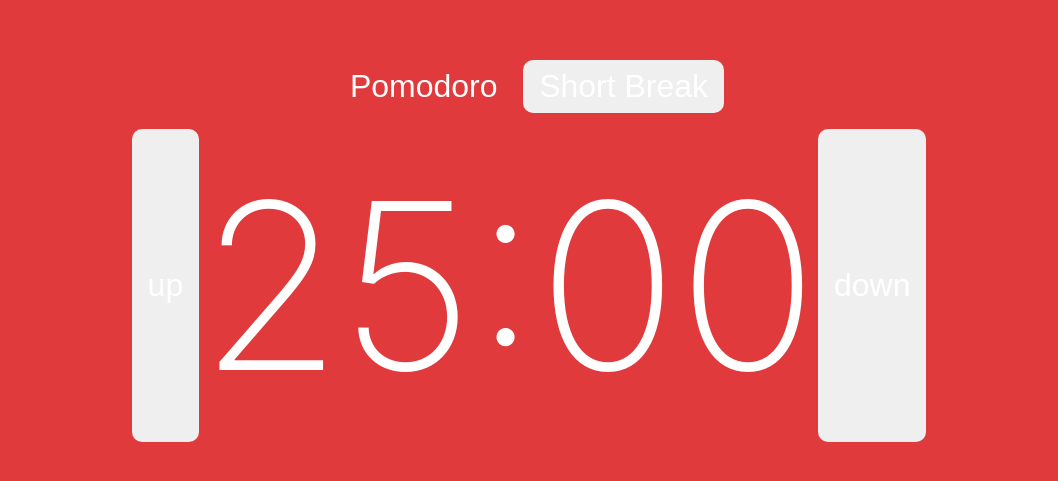
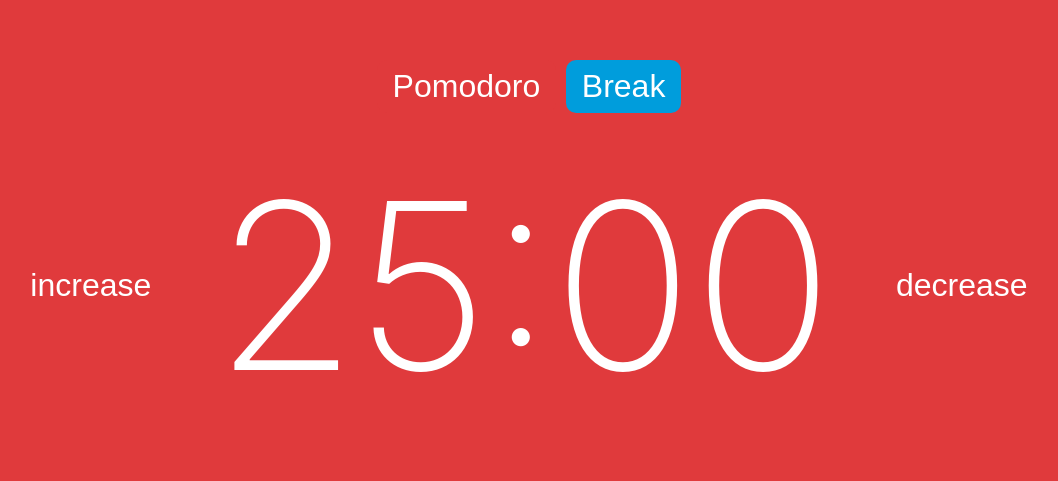
Before and after one commit to clickers331/minimalist-pomodoro, a plain HTML site: page index.html in a window 1280 px wide. Shown: the part 157-638 px from the top of the page, without its empty margins (111-1169 px from the left). Drawn offline with Linux system fonts and the light colour scheme.

Commit message:
Styled the increase and decrease buttons

```diff
--- a/index.html
+++ b/index.html
@@ -20,12 +20,12 @@
             <div class = "container">
                 <div class="mode-selector-container">
                     <button class="mode-selector pomodoro">Pomodoro</button>
-                    <button class="mode-selector break">Short Break</button>
+                    <button class="mode-selector break">Break</button>
                 </div>
                 <div class="timer-container">
-                    <button id = "increase-time" class = "time-ctrl-btn">up</button>
+                    <button id = "increase-time" class = "time-ctrl-btn">increase</button>
                     <p class = "timer">25:00</p>
-                    <button id = "decrease-time" class = "time-ctrl-btn">down</button>
+                    <button id = "decrease-time" class = "time-ctrl-btn">decrease</button>
                 </div>
             </div>
         </div>
--- a/sass/main.scss
+++ b/sass/main.scss
@@ -48,19 +48,7 @@ button{
     transition: all 100ms;
 }
 
-.timer{
-    font-size:14.5rem;
-    margin: 1rem 0;
-    cursor:pointer;
-    &:hover{
-        color:darken($primaryText,30%)
-    }
-}
 
-.timer-container{
-    display:flex;
-    justify-content:space-between;
-}
 
 .mode-selector-container{
     display:flex;
@@ -73,20 +61,37 @@ button{
         margin:0 .3rem;
         color:white;
         &.pomodoro{
-            background:#e03a3c;
+            background: $pomodoroColor;
         }
-        &.short-break{
-           background: #009ddc;
-        }
-        &.long-break{
-            background:#62bb47;
+        &.break{
+           background: $breakColor;
         }
     }
 }
 
+.timer{
+    font-size:14.5rem;
+    margin: 1rem 0;
+    cursor:pointer;
+    &:hover{
+        color:darken($primaryText,30%)
+    }
+}
+
+.timer-container{
+    display:flex;
+    justify-content:space-evenly;
+    align-items:center;
+    width: 90%;
+}
+
 .time-ctrl-btn{
     background-color:inherit;
-    color:black;
+    color:white;
+    transform: scale(1);
+    &:hover{
+        transform: scale(1.2)
+    }
 }
 
 .overlay{
--- a/sass/sass-properties/_colors.scss
+++ b/sass/sass-properties/_colors.scss
@@ -1,4 +1,4 @@
 $primaryText: white;
-$pomodoroTheme:#e03a3c;
+$pomodoroColor:#e03a3c;
 $breakColor:#009ddc;
 $halfTransparentBlack:rgba(0, 0, 0, 0.3);
```
Also changed, not shown: css/main.css, 1 other file.
